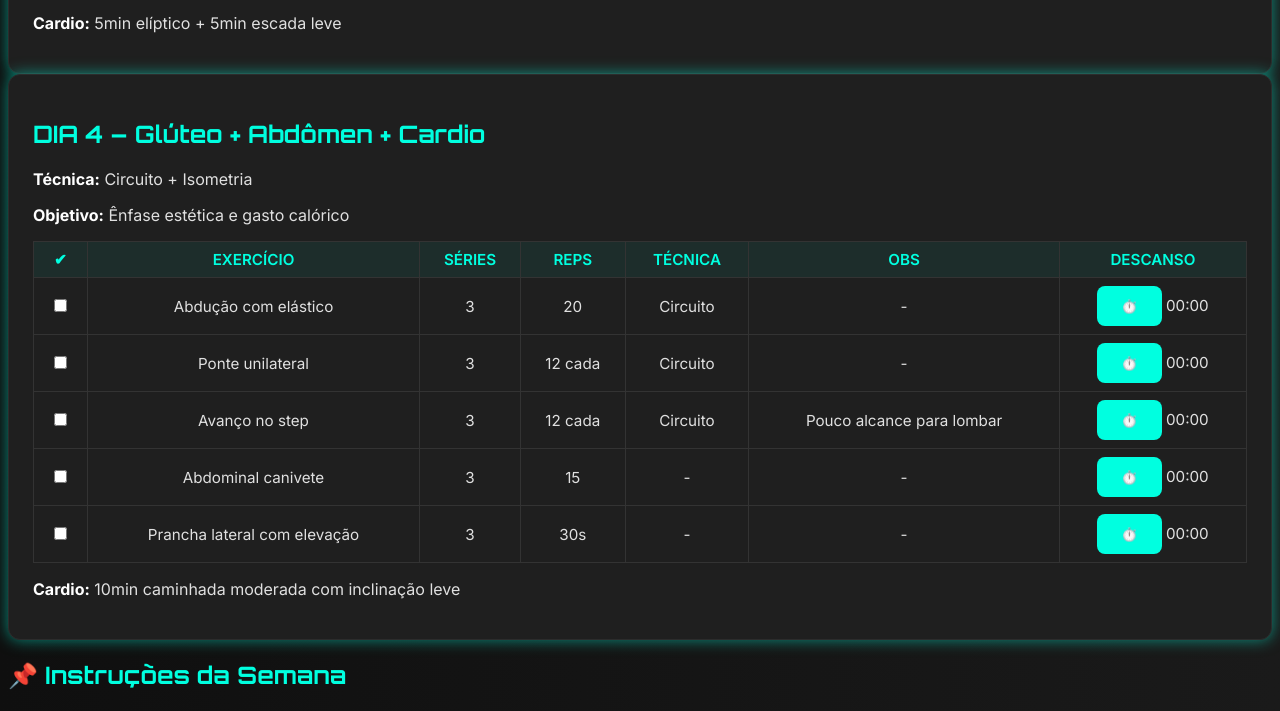
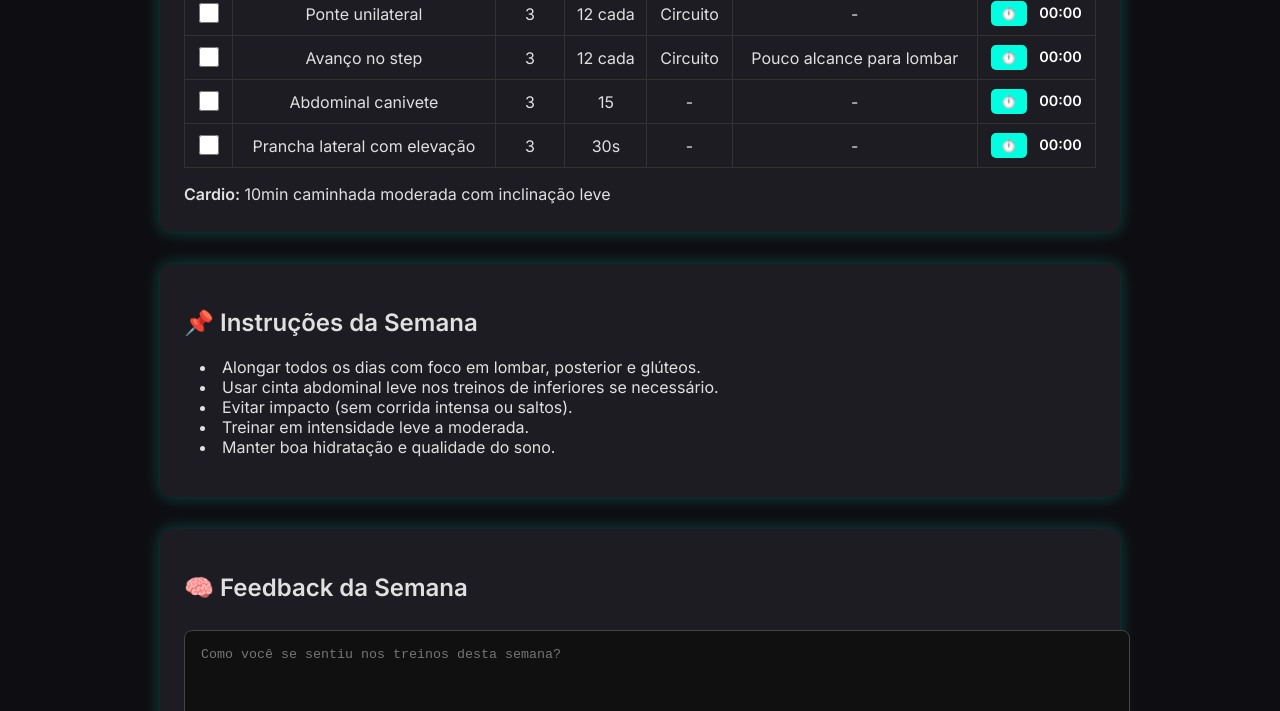
Before and after one commit to MarioFariasDev/Paloma, a plain HTML site: page index.html in a window 1280 px wide. Shown: the part 2089-2800 px from the top of the page. Drawn offline with Linux system fonts and the light colour scheme.

Commit message:
Update style.css

```diff
--- a/style.css
+++ b/style.css
@@ -1,102 +1,181 @@
-@import url('https://fonts.googleapis.com/css2?family=Orbitron:wght@400;600&family=Inter:wght@300;500;700&display=swap');
+/* Fontes futuristas e legíveis */
+@import url('https://fonts.googleapis.com/css2?family=Orbitron:wght@500;700&family=Inter:wght@400;600&display=swap');
+
+:root {
+    --bg: #0e0e12;
+    --bg-secondary: #1c1c22;
+    --text: #e0e0e0;
+    --accent: #00ffe0;
+    --accent-hover: #00cfc0;
+    --danger: #ff4d4d;
+    --checked: #32cd32;
+    --card-shadow: 0 0 15px #00ffe040;
+}
 
 body {
+    margin: 0;
     font-family: 'Inter', sans-serif;
-    background: linear-gradient(to right, #0f0f0f, #1a1a1a);
-    color: #e0e0e0;
-    transition: background 0.5s, color 0.5s;
+    background: var(--bg);
+    color: var(--text);
 }
 
-h1, h2 {
-    font-family: 'Orbitron', sans-serif;
-    color: #00ffe0;
+.container {
+    max-width: 960px;
+    margin: auto;
+    padding: 1rem;
 }
 
-strong {
-    color: #ffffff;
+header {
+    text-align: center;
+    margin-bottom: 2rem;
 }
 
-.dark-mode {
-    background-color: #0a0a0a;
-    color: #d1d5db;
+header h1 {
+    font-family: 'Orbitron', sans-serif;
+    color: var(--accent);
+    font-size: 2rem;
+}
+
+header p {
+    margin-top: 0.5rem;
+}
+
+#darkToggle {
+    margin-top: 1rem;
+    padding: 0.5rem 1rem;
+    background: var(--accent);
+    color: #000;
+    border: none;
+    border-radius: 6px;
+    font-weight: bold;
+    cursor: pointer;
 }
 
 .card {
-    background: #1f1f1f;
-    border: 1px solid #2c2c2c;
+    background: var(--bg-secondary);
     border-radius: 12px;
     padding: 1.5rem;
-    box-shadow: 0 0 15px #00ffe080;
-    transition: transform 0.2s ease-in-out;
+    margin-bottom: 2rem;
+    box-shadow: var(--card-shadow);
 }
 
-.card:hover {
-    transform: scale(1.01);
+.card h2 {
+    font-family: 'Orbitron', sans-serif;
+    font-size: 1.25rem;
+    margin-bottom: 0.5rem;
+    color: var(--accent);
 }
 
-table {
+.card p {
+    margin: 0.25rem 0;
+}
+
+.exercise-table {
     width: 100%;
     border-collapse: collapse;
-    font-size: 0.95rem;
+    margin-top: 1rem;
 }
 
-th {
-    background: #00ffe010;
-    color: #00ffe0;
-    font-weight: 600;
-    text-transform: uppercase;
-}
-
-td, th {
+.exercise-table th,
+.exercise-table td {
+    border: 1px solid #333;
     padding: 0.5rem;
-    border: 1px solid #333;
     text-align: center;
 }
 
-textarea {
-    background: #121212;
-    border: 1px solid #333;
-    color: #e0e0e0;
-    border-radius: 8px;
-    padding: 1rem;
-    resize: none;
+.exercise-table th {
+    background: #00ffe015;
+    color: var(--accent);
+    text-transform: uppercase;
+    font-size: 0.85rem;
 }
 
-button {
-    font-family: 'Orbitron', sans-serif;
-    background: #00ffe0;
-    color: #000;
-    border: none;
-    border-radius: 8px;
-    padding: 0.75rem 1.5rem;
-    font-weight: 600;
-    transition: background 0.3s;
+.exercise-row.done {
+    background-color: #1f4037;
+    color: var(--checked);
 }
 
-button:hover {
-    background: #00cfc0;
+.check-cell input[type="checkbox"] {
+    width: 20px;
+    height: 20px;
+}
+
+.timer-btn {
+    background: var(--accent);
+    border: none;
+    color: #000;
+    padding: 0.3rem 0.6rem;
+    border-radius: 5px;
+    font-weight: bold;
     cursor: pointer;
 }
 
-ul li::marker {
-    color: #00ffe0;
+.timer-display {
+    font-weight: bold;
+    margin-left: 0.5rem;
+    color: #fff;
+    font-size: 0.9rem;
 }
 
+.instrucoes, .feedback {
+    background: var(--bg-secondary);
+    padding: 1.5rem;
+    border-radius: 12px;
+    box-shadow: var(--card-shadow);
+    margin-bottom: 2rem;
+}
+
+.instrucoes ul {
+    list-style: disc inside;
+    padding-left: 1rem;
+    margin-top: 1rem;
+}
+
+textarea {
+    width: 100%;
+    border: 1px solid #444;
+    background: #101010;
+    color: var(--text);
+    padding: 1rem;
+    border-radius: 8px;
+    resize: vertical;
+    margin-top: 0.5rem;
+}
+
+button#salvarFeedback {
+    background: var(--accent);
+    color: #000;
+    font-weight: bold;
+    padding: 0.6rem 1.2rem;
+    border: none;
+    border-radius: 6px;
+    margin-top: 0.5rem;
+    cursor: pointer;
+}
+
+button#salvarFeedback:hover,
+#darkToggle:hover,
+.timer-btn:hover {
+    background: var(--accent-hover);
+}
+
+/* Responsividade */
 @media (max-width: 640px) {
-    h1 {
-        font-size: 1.5rem;
-        text-align: center;
+    .container {
+        padding: 1rem 0.75rem;
     }
 
-    .card {
-        padding: 1rem;
+    header h1 {
+        font-size: 1.5rem;
     }
 
-    table {
-        font-size: 0.85rem;
+    .exercise-table th,
+    .exercise-table td {
+        font-size: 0.8rem;
     }
 
-    button {
-        width: 100%;
+    .timer-display {
+        display: block;
+        margin-top: 0.4rem;
     }
 }
```
